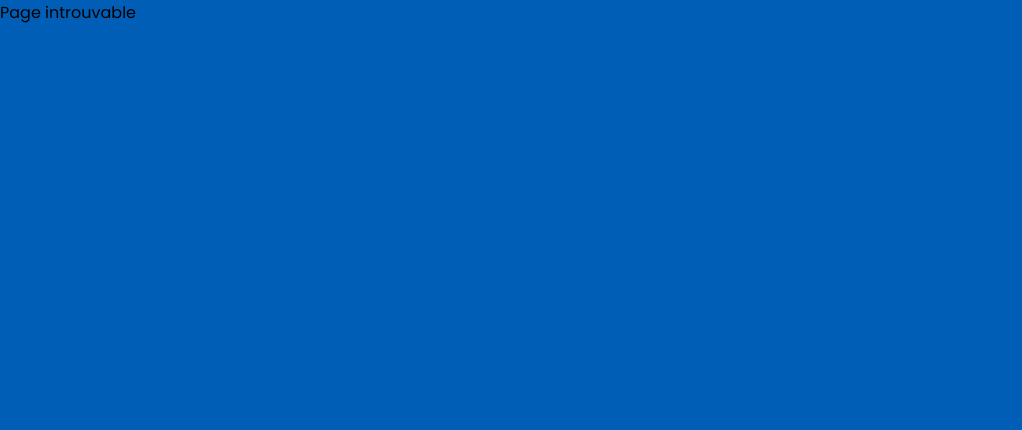
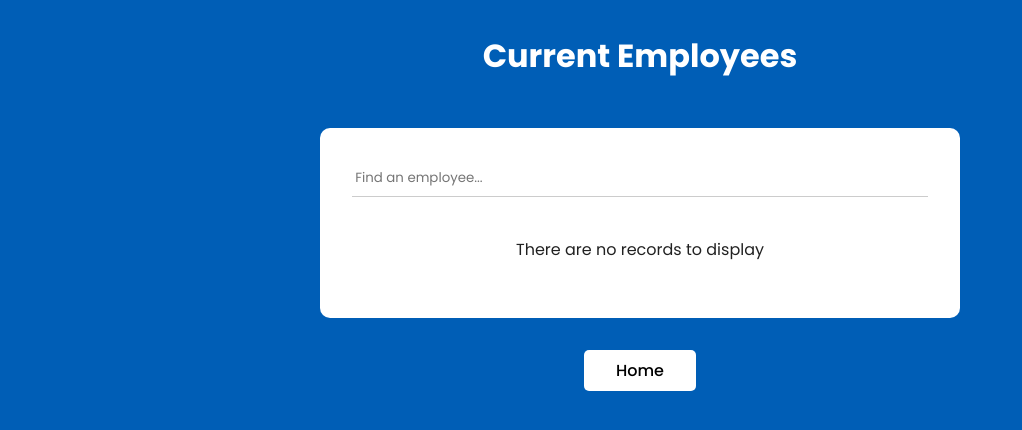
Before and after one commit to proph-dev/project-14-oc, a React (Create React App) app: page /employee-list in a window 1280 px wide. Shown: the top 430 px of the page, without its empty margins (0-1022 px from the left). Built offline with nearby package versions, Linux system fonts and the light colour scheme.

Commit message:
fix list employee

```diff
--- a/package.json
+++ b/package.json
@@ -21,6 +21,7 @@
     "react-select": "^5.7.2",
     "redux": "^4.2.1",
     "redux-persist": "^6.0.0",
+    "styled-components": "^5.3.11",
     "typescript": "^4.9.5",
     "web-vitals": "^2.1.4"
   },
--- a/src/components/createEmployee/Date.tsx
+++ b/src/components/createEmployee/Date.tsx
@@ -10,6 +10,12 @@ interface ReactDatePickerProps {
 export const ReactDatePicker = (props: ReactDatePickerProps) => {
     const [selectedDate, setSelectedDate] = useState<Date | null>(null);
 
+    const minDate = new Date();
+    minDate.setFullYear(minDate.getFullYear() - 120);
+
+    const maxDate = new Date();
+    maxDate.setFullYear(maxDate.getFullYear() - 18);
+
     const handleDateChange = (date: Date) => {
         setSelectedDate(date);
         props.onChange?.(date);
@@ -21,6 +27,8 @@ export const ReactDatePicker = (props: ReactDatePickerProps) => {
                 selected={ selectedDate }
                 onChange={handleDateChange}
                 dateFormat="dd/MM/yyyy"
+                minDate={minDate}
+                maxDate={maxDate}
             />
         </div>
     );
--- a/src/components/createEmployee/Form.tsx
+++ b/src/components/createEmployee/Form.tsx
@@ -56,7 +56,7 @@ export const Form = () => {
 
     const handleSubmit = (e: React.FormEvent<HTMLFormElement>) => {
         e.preventDefault();
-        dispatch(setEmployeeData({ ...formValues }));
+        dispatch(setEmployeeData({ ...formValues, department: formValues.department?.label, state: formValues.state?.label}));
 
         setFormValues(initialValues);
         setShowModal(true);
--- /dev/null
+++ b/src/components/viewEmployees/List.tsx
@@ -0,0 +1,98 @@
+import React, { useState } from 'react';
+import { useSelector } from 'react-redux';
+import DataTable from 'react-data-table-component';
+import './list-employees.css';
+
+interface IData {
+    id: number;
+    firstName: string;
+    lastName: string;
+    birthDate: string;
+    city: string;
+    department: string;
+    startDate: string;
+    state: string;
+    street: string;
+    zipCode: string;
+}
+
+export const List: React.FC = () => {
+    const [filterText, setFilterText] = useState('');
+    const employees = useSelector((state: any) => state.employee.employees);
+
+    const columns = [
+        {
+            name: 'First name',
+            selector: (row: IData) => row.firstName,
+            sortable: true
+        },
+        {
+            name: 'Last name',
+            selector: (row: IData) => row.lastName,
+            sortable: true
+        },
+        {
+            name: 'Birth Date',
+            selector: (row: IData) => new Date(row.birthDate).toLocaleDateString(),
+            sortable: true
+        },
+        {
+            name: 'City',
+            selector: (row: IData) => row.city,
+            sortable: true
+        },
+        {
+            name: 'Department',
+            selector: (row: IData) => row.department,
+            sortable: true
+        },
+        {
+            name: 'Start Date',
+            selector: (row: IData) => new Date(row.startDate).toLocaleDateString(),
+            sortable: true
+        },
+        {
+            name: 'State',
+            selector: (row: IData) => row.state,
+            sortable: true
+        },
+        {
+            name: 'Street',
+            selector: (row: IData) => row.street,
+            sortable: true
+        },
+        {
+            name: 'Zip Code',
+            selector: (row: IData) => row.zipCode,
+            sortable: true
+        },
+    ];
+
+    console.log(employees)
+
+    const filteredData = employees.filter((item: IData) =>
+        item.firstName.toLowerCase().includes(filterText.toLowerCase()) ||
+        item.lastName.toLowerCase().includes(filterText.toLowerCase())
+    );
+
+    return (
+        <section>
+            <input
+                id="search"
+                type="text"
+                placeholder="Find an employee..."
+                value={filterText}
+                onChange={e => setFilterText(e.target.value)}
+                className='searchbar'
+            />
+
+            <DataTable
+                columns={columns}
+                data={filteredData}
+                pagination
+            />
+        </section>
+    )
+}
+
+export default List;
--- /dev/null
+++ b/src/components/viewEmployees/list-employees.css
@@ -0,0 +1,38 @@
+#listEmployees {
+    display: flex;
+    flex-direction: column;
+    align-items: center;
+}
+
+#listEmployees a {
+    background-color: #fff;
+    padding: .5rem 2rem;
+    border-radius: 5px;
+    text-decoration: none;
+    color: inherit;
+    font-weight: 500;
+}
+
+#listEmployees section {
+    display: flex;
+    flex-direction: column;
+    width: 50%;
+    margin: 0 auto;
+    background-color: #fff;
+    border-radius: 10px;
+    padding: 2rem;
+    margin-bottom: 2rem;
+}
+
+#listEmployees .rdt_TableCol div {
+    font-weight: 600;
+    font-size: 14px;
+}
+
+#listEmployees .searchbar {
+    outline: none;
+    padding: .5rem .2rem;
+    border: none;
+    border-bottom: solid #ccc 1px;
+    margin-bottom: 1rem;
+}
--- a/src/pages/Home.tsx
+++ b/src/pages/Home.tsx
@@ -1,4 +1,3 @@
-import React from 'react';
 import { Link } from 'react-router-dom';
 import Form from '../components/createEmployee/Form';
 
@@ -7,10 +6,12 @@ function Home() {
     <div>
       <header>
         <h1>HRnet</h1>
-        <Link to="/">View Current Employees</Link>
+        <Link to="/employee-list">View Current Employees</Link>
       </header>
 
-      <Form />
+      <main>
+        <Form />
+      </main>
     </div>
   );
 }
--- a/src/pages/NotFound.tsx
+++ b/src/pages/NotFound.tsx
@@ -1,5 +1,3 @@
-import React from 'react';
-
 function NotFound() {
   return (
     <div>
--- /dev/null
+++ b/src/pages/ViewEmployees.tsx
@@ -0,0 +1,21 @@
+import { Link } from "react-router-dom";
+import List from "../components/viewEmployees/List";
+import '../components/viewEmployees/list-employees.css';
+
+function ViewEmployees() {
+  return (
+    <div>
+      <header>
+        <h1>Current Employees</h1>
+      </header>
+
+        <main id="listEmployees">
+            <List />
+
+            <Link to="/">Home</Link>
+        </main>
+    </div>
+  );
+}
+
+export default ViewEmployees;
--- a/src/router/Routes.tsx
+++ b/src/router/Routes.tsx
@@ -1,7 +1,8 @@
-import React, { lazy, Suspense } from 'react';
+import { lazy, Suspense } from 'react';
 import { BrowserRouter, Routes, Route } from "react-router-dom";
 
 const Home = lazy(() => import('../pages/Home'))
+const ViewEmployees = lazy(() => import('../pages/ViewEmployees'))
 const NotFound = lazy(() => import('../pages/NotFound'))
 
 export const RoutesPage = () => {
@@ -14,6 +15,10 @@ export const RoutesPage = () => {
                         <Home />
                     } />
 
+                    <Route path="/employee-list" element={
+                        <ViewEmployees />
+                    } />
+
                     <Route path="*" element={
                         <NotFound />
                     } />
```
Also changed, not shown: 1 other file (tests, documents, lock files or other folders).
